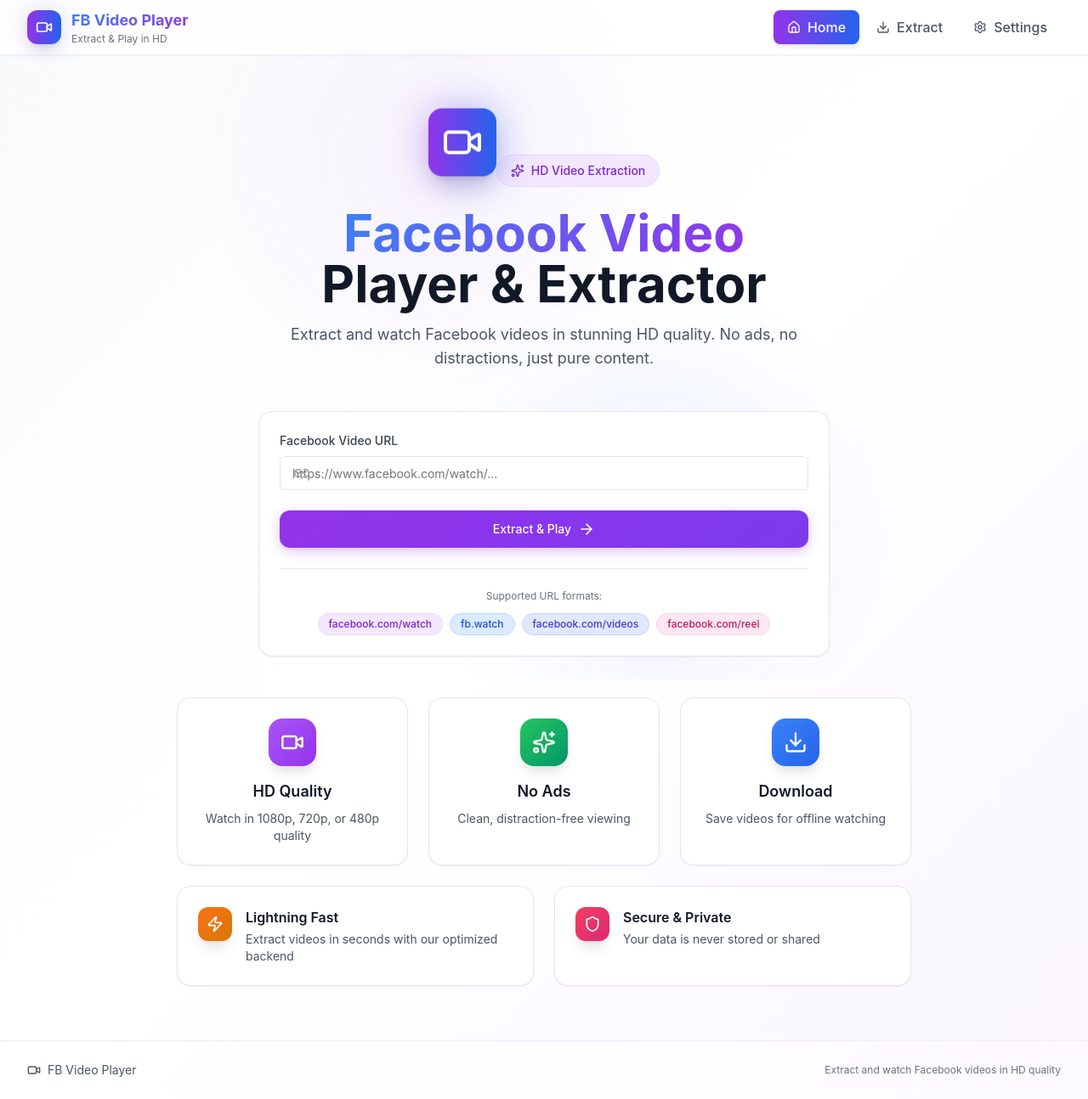
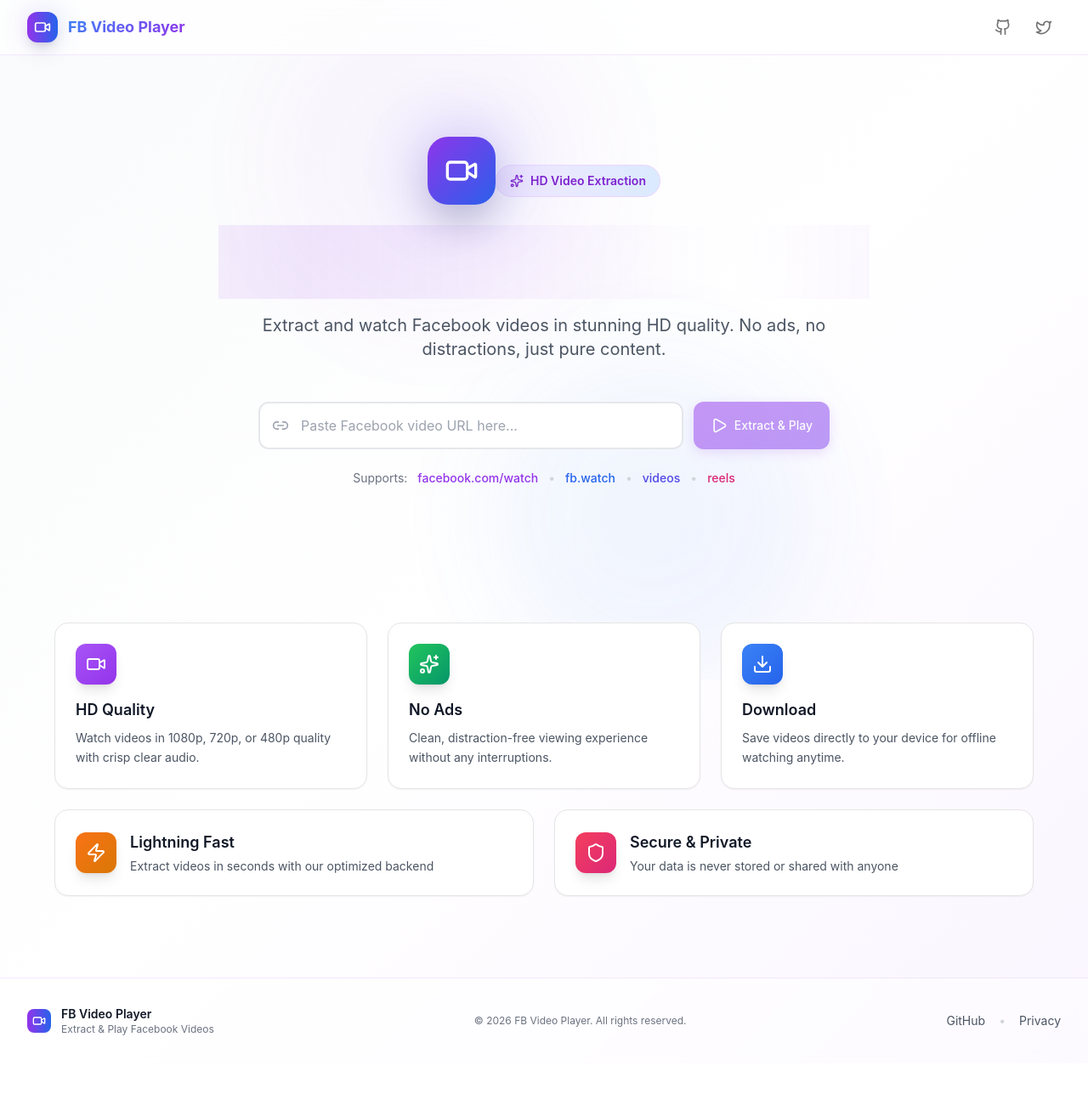
Before and after one commit to Imtiaz-Official/FacebookVideoPlayer, a React (Vite) app: page / in a window 1280 px wide. Shown: the whole page at 85% size. After the commit the page ends 1252 px from the top, so only its background shows below. Built offline with nearby package versions, Linux system fonts and the light colour scheme.

Commit message:
Improve home page alignment and professional look

```diff
--- a/src/AppRouter.jsx
+++ b/src/AppRouter.jsx
@@ -1,7 +1,7 @@
 import { Routes, Route, Navigate, useNavigate, useLocation } from 'react-router-dom';
 import Home from './pages/Home';
 import Player from './pages/Player';
-import { Video, Home as HomeIcon, Settings, Download } from 'lucide-react';
+import { Video, Github, Twitter } from 'lucide-react';
 
 export default function RouterApp() {
   const navigate = useNavigate();
@@ -9,14 +9,8 @@
   const isPlayerRoute = location.pathname === '/player';
   const isHomeRoute = location.pathname === '/';
 
-  const navItems = [
-    { icon: HomeIcon, label: 'Home', path: '/' },
-    { icon: Download, label: 'Extract', path: '/' },
-    { icon: Settings, label: 'Settings', path: '/' },
-  ];
-
   return (
-    <div className="min-h-screen bg-gradient-to-br from-gray-50 via-white to-purple-50 dark:from-gray-950 dark:via-gray-900 dark:to-purple-950">
+    <div className="min-h-screen flex flex-col bg-gradient-to-br from-gray-50 via-white to-purple-50 dark:from-gray-950 dark:via-gray-900 dark:to-purple-950">
       {/* Animated Background Orbs */}
       <div className="fixed inset-0 overflow-hidden pointer-events-none">
         <div className="absolute top-0 left-1/4 w-96 h-96 bg-purple-500/10 rounded-full blur-3xl animate-pulse-slow"></div>
@@ -25,59 +19,49 @@
 
       {/* Header */}
       {!isPlayerRoute && (
-        <header className="sticky top-0 z-50 backdrop-blur-md bg-white/70 dark:bg-gray-950/70 border-b border-purple-100 dark:border-purple-900/30 shadow-sm">
+        <header className="sticky top-0 z-50 backdrop-blur-md bg-white/70 dark:bg-gray-950/70 border-b border-purple-100 dark:border-purple-900/30">
           <div className="max-w-7xl mx-auto px-4 sm:px-6 lg:px-8">
             <div className="flex items-center justify-between h-16">
               {/* Logo */}
-              <div
-                className="flex items-center gap-3 cursor-pointer group"
+              <button
                 onClick={() => navigate('/')}
+                className="flex items-center gap-3 group"
               >
                 <div className="relative">
                   <div className="absolute inset-0 bg-gradient-to-r from-purple-600 to-blue-600 rounded-xl blur-lg opacity-20 group-hover:opacity-40 transition-opacity"></div>
-                  <div className="relative bg-gradient-to-r from-purple-600 to-blue-600 p-2.5 rounded-xl shadow-lg group-hover:shadow-xl transition-all">
+                  <div className="relative bg-gradient-to-r from-purple-600 to-blue-600 p-2 rounded-xl shadow-lg">
                     <Video className="w-5 h-5 text-white" />
                   </div>
                 </div>
-                <div className="hidden sm:block">
-                  <h1 className="text-lg font-bold gradient-text">FB Video Player</h1>
-                  <p className="text-xs text-gray-500 dark:text-gray-400">Extract & Play in HD</p>
-                </div>
+                <span className="text-lg font-bold gradient-text hidden sm:block">FB Video Player</span>
+              </button>
+
+              {/* Social Links */}
+              <div className="flex items-center gap-2">
+                <a
+                  href="https://github.com/Imtiaz-Official/FacebookVideoPlayer"
+                  target="_blank"
+                  rel="noopener noreferrer"
+                  className="btn-icon"
+                  aria-label="GitHub"
+                >
+                  <Github className="w-5 h-5" />
+                </a>
+                <a
+                  href="#"
+                  className="btn-icon"
+                  aria-label="Twitter"
+                >
+                  <Twitter className="w-5 h-5" />
+                </a>
               </div>
-
-              {/* Navigation - Desktop */}
-              <nav className="hidden md:flex items-center gap-1">
-                {navItems.map((item, index) => (
-                  <button
-                    key={index}
-                    onClick={() => navigate(item.path)}
-                    className={`
-                      flex items-center gap-2 px-4 py-2 rounded-lg font-medium transition-all
-                      ${isHomeRoute && index === 0
-                        ? 'bg-gradient-to-r from-purple-600 to-blue-600 text-white shadow-md'
-                        : 'text-gray-600 dark:text-gray-300 hover:bg-purple-50 dark:hover:bg-purple-950/30'
-                      }
-                    `}
-                  >
-                    <item.icon className="w-4 h-4" />
-                    <span>{item.label}</span>
-                  </button>
-                ))}
-              </nav>
-
-              {/* Mobile Menu Button */}
-              <button className="md:hidden p-2 rounded-lg text-gray-600 dark:text-gray-300 hover:bg-purple-50 dark:hover:bg-purple-950/30">
-                <svg className="w-6 h-6" fill="none" viewBox="0 0 24 24" stroke="currentColor">
-                  <path strokeLinecap="round" strokeLinejoin="round" strokeWidth={2} d="M4 6h16M4 12h16M4 18h16" />
-                </svg>
-              </button>
             </div>
           </div>
         </header>
       )}
 
       {/* Main Content */}
-      <main className="relative">
+      <main className="flex-1 relative">
         <Routes>
           <Route path="/" element={<Home />} />
           <Route path="/player" element={<Player />} />
@@ -88,15 +72,42 @@
       {/* Footer */}
       {!isPlayerRoute && (
         <footer className="relative border-t border-purple-100 dark:border-purple-900/30 bg-white/50 dark:bg-gray-950/50 backdrop-blur-sm">
-          <div className="max-w-7xl mx-auto px-4 sm:px-6 lg:px-8 py-6">
-            <div className="flex flex-col sm:flex-row items-center justify-between gap-4">
-              <div className="flex items-center gap-2 text-sm text-gray-600 dark:text-gray-400">
-                <Video className="w-4 h-4" />
-                <span>FB Video Player</span>
+          <div className="max-w-7xl mx-auto px-4 sm:px-6 lg:px-8 py-8">
+            <div className="flex flex-col md:flex-row items-center justify-between gap-4">
+              {/* Logo & Name */}
+              <div className="flex items-center gap-3">
+                <div className="bg-gradient-to-r from-purple-600 to-blue-600 p-1.5 rounded-lg">
+                  <Video className="w-4 h-4 text-white" />
+                </div>
+                <div>
+                  <p className="text-sm font-semibold text-gray-900 dark:text-white">FB Video Player</p>
+                  <p className="text-xs text-gray-500 dark:text-gray-500">Extract & Play Facebook Videos</p>
+                </div>
               </div>
-              <p className="text-xs text-gray-500 dark:text-gray-500">
-                Extract and watch Facebook videos in HD quality
+
+              {/* Copyright */}
+              <p className="text-xs text-gray-500 dark:text-gray-500 text-center">
+                © {new Date().getFullYear()} FB Video Player. All rights reserved.
               </p>
+
+              {/* Links */}
+              <div className="flex items-center gap-4 text-sm">
+                <a
+                  href="https://github.com/Imtiaz-Official/FacebookVideoPlayer"
+                  target="_blank"
+                  rel="noopener noreferrer"
+                  className="text-gray-600 dark:text-gray-400 hover:text-purple-600 dark:hover:text-purple-400 transition-colors"
+                >
+                  GitHub
+                </a>
+                <span className="text-gray-300 dark:text-gray-700">•</span>
+                <a
+                  href="#"
+                  className="text-gray-600 dark:text-gray-400 hover:text-purple-600 dark:hover:text-purple-400 transition-colors"
+                >
+                  Privacy
+                </a>
+              </div>
             </div>
           </div>
         </footer>
--- a/src/pages/Home.jsx
+++ b/src/pages/Home.jsx
@@ -1,6 +1,6 @@
 import { useState } from 'react';
 import { useNavigate } from 'react-router-dom';
-import { Link2, Video, Sparkles, ArrowRight, Download, Zap, Shield } from 'lucide-react';
+import { Link2, Video, Sparkles, ArrowRight, Download, Zap, Shield, Play } from 'lucide-react';
 
 export default function Home() {
   const [url, setUrl] = useState('');
@@ -19,54 +19,42 @@
     }
 
     setIsProcessing(true);
-
-    // Navigate to player page with the URL
     navigate(`/player?url=${encodeURIComponent(url)}`);
   };
 
   return (
-    <div className="min-h-screen">
-      {/* Main Content */}
-      <main className="max-w-4xl mx-auto px-4 py-12 sm:py-16 pt-8">
+    <div className="min-h-screen flex flex-col">
       {/* Hero Section */}
-        <div className="text-center mb-12 animate-fade-in">
-          {/* Animated Icon */}
-          <div className="inline-flex items-center justify-center mb-6">
-            <div className="relative">
-              <div className="absolute inset-0 bg-gradient-to-r from-purple-600 to-blue-600 rounded-2xl blur-xl opacity-30 animate-pulse-slow"></div>
-              <div className="relative bg-gradient-to-r from-purple-600 to-blue-600 p-4 rounded-2xl shadow-xl animate-float">
-                <Video className="w-12 h-12 text-white" />
-              </div>
-            </div>
+      <section className="flex-1 flex items-center justify-center px-4 py-16 sm:py-24">
+        <div className="max-w-4xl mx-auto w-full text-center">
+          {/* Icon */}
+          <div className="inline-flex items-center justify-center w-20 h-20 bg-gradient-to-br from-purple-600 to-blue-600 rounded-3xl shadow-2xl mb-8 relative">
+            <div className="absolute inset-0 bg-gradient-to-br from-purple-600 to-blue-600 rounded-3xl blur-2xl opacity-40 animate-pulse"></div>
+            <Video className="w-10 h-10 text-white relative z-10" />
           </div>
 
           {/* Badge */}
-          <div className="inline-flex items-center gap-2 bg-purple-100 dark:bg-purple-950/50 text-purple-700 dark:text-purple-300 px-4 py-2 rounded-full text-sm font-medium mb-6 border border-purple-200 dark:border-purple-800">
+          <div className="inline-flex items-center gap-2 bg-gradient-to-r from-purple-100 to-blue-100 dark:from-purple-950/50 dark:to-blue-950/50 text-purple-700 dark:text-purple-300 px-4 py-2 rounded-full text-sm font-semibold mb-8 border border-purple-200 dark:border-purple-800">
             <Sparkles className="w-4 h-4" />
             HD Video Extraction
           </div>
 
           {/* Heading */}
-          <h1 className="text-4xl sm:text-5xl md:text-6xl font-bold mb-4">
-            <span className="gradient-text">Facebook Video</span>
-            <br />
-            <span className="text-gray-900 dark:text-white">Player & Extractor</span>
+          <h1 className="text-4xl sm:text-5xl md:text-6xl lg:text-7xl font-bold mb-6 tracking-tight">
+            <span className="bg-gradient-to-r from-purple-600 via-blue-600 to-purple-600 bg-clip-text text-transparent bg-[length:200%_auto] animate-shimmer">
+              Facebook Video Player
+            </span>
           </h1>
 
           {/* Description */}
-          <p className="text-gray-600 dark:text-gray-400 text-lg max-w-2xl mx-auto">
+          <p className="text-lg sm:text-xl text-gray-600 dark:text-gray-400 max-w-2xl mx-auto mb-12 leading-relaxed">
             Extract and watch Facebook videos in stunning HD quality. No ads, no distractions, just pure content.
           </p>
-        </div>
 
-        {/* URL Input Card */}
-        <div className="card max-w-2xl mx-auto mb-12 animate-fade-in" style={{ animationDelay: '0.1s' }}>
-          <form onSubmit={handleSubmit} className="space-y-6">
-            <div>
-              <label className="block text-sm font-medium text-gray-700 dark:text-gray-300 mb-2">
-                Facebook Video URL
-              </label>
-              <div className="relative">
+          {/* URL Input Form */}
+          <form onSubmit={handleSubmit} className="max-w-2xl mx-auto mb-16">
+            <div className="flex flex-col sm:flex-row gap-3 items-stretch">
+              <div className="relative flex-1">
                 <div className="absolute inset-y-0 left-0 pl-4 flex items-center pointer-events-none">
                   <Link2 className="h-5 w-5 text-gray-400" />
                 </div>
@@ -74,17 +62,15 @@
                   type="url"
                   value={url}
                   onChange={(e) => setUrl(e.target.value)}
-                  placeholder="https://www.facebook.com/watch/..."
-                  className="input pl-12"
+                  placeholder="Paste Facebook video URL here..."
+                  className="w-full h-14 pl-12 pr-4 rounded-xl border-2 border-gray-200 dark:border-gray-700 bg-white dark:bg-gray-800 text-gray-900 dark:text-white placeholder-gray-400 focus:border-purple-500 focus:ring-4 focus:ring-purple-500/20 transition-all text-base"
                   required
                 />
               </div>
-            </div>
-
               <button
                 type="submit"
                 disabled={isProcessing || !url.trim()}
-              className="btn btn-primary w-full text-base"
+                className="btn btn-primary h-14 px-8 text-base font-semibold whitespace-nowrap disabled:opacity-50"
               >
                 {isProcessing ? (
                   <>
@@ -93,89 +79,86 @@
                   </>
                 ) : (
                   <>
+                    <Play className="w-5 h-5" />
                     Extract & Play
-                  <ArrowRight className="w-5 h-5" />
                   </>
                 )}
               </button>
-          </form>
+            </div>
 
             {/* Supported URLs */}
-          <div className="mt-6 pt-6 border-t border-gray-200 dark:border-gray-700">
-            <p className="text-xs text-gray-500 dark:text-gray-400 text-center mb-3">
-              Supported URL formats:
-            </p>
-            <div className="flex flex-wrap justify-center gap-2">
-              <span className="px-3 py-1 bg-purple-100 dark:bg-purple-950/50 text-purple-700 dark:text-purple-300 rounded-full text-xs font-medium border border-purple-200 dark:border-purple-800">
-                facebook.com/watch
-              </span>
-              <span className="px-3 py-1 bg-blue-100 dark:bg-blue-950/50 text-blue-700 dark:text-blue-300 rounded-full text-xs font-medium border border-blue-200 dark:border-blue-800">
-                fb.watch
-              </span>
-              <span className="px-3 py-1 bg-indigo-100 dark:bg-indigo-950/50 text-indigo-700 dark:text-indigo-300 rounded-full text-xs font-medium border border-indigo-200 dark:border-indigo-800">
-                facebook.com/videos
-              </span>
-              <span className="px-3 py-1 bg-pink-100 dark:bg-pink-950/50 text-pink-700 dark:text-pink-300 rounded-full text-xs font-medium border border-pink-200 dark:border-pink-800">
-                facebook.com/reel
-              </span>
+            <div className="mt-6 flex flex-wrap items-center justify-center gap-3 text-sm">
+              <span className="text-gray-500 dark:text-gray-400">Supports:</span>
+              <span className="text-purple-600 dark:text-purple-400 font-medium">facebook.com/watch</span>
+              <span className="text-gray-300 dark:text-gray-600">•</span>
+              <span className="text-blue-600 dark:text-blue-400 font-medium">fb.watch</span>
+              <span className="text-gray-300 dark:text-gray-600">•</span>
+              <span className="text-indigo-600 dark:text-indigo-400 font-medium">videos</span>
+              <span className="text-gray-300 dark:text-gray-600">•</span>
+              <span className="text-pink-600 dark:text-pink-400 font-medium">reels</span>
+            </div>
+          </form>
+        </div>
+      </section>
+
+      {/* Features Section */}
+      <section className="px-4 pb-16 sm:pb-24">
+        <div className="max-w-6xl mx-auto">
+          {/* Feature Grid */}
+          <div className="grid grid-cols-1 md:grid-cols-3 gap-6 mb-6">
+            <div className="card group hover:border-purple-200 dark:hover:border-purple-800 transition-all">
+              <div className="w-12 h-12 bg-gradient-to-br from-purple-500 to-purple-600 rounded-xl flex items-center justify-center mb-4 shadow-lg group-hover:scale-110 transition-transform">
+                <Video className="w-6 h-6 text-white" />
+              </div>
+              <h3 className="text-lg font-semibold text-gray-900 dark:text-white mb-2">HD Quality</h3>
+              <p className="text-gray-600 dark:text-gray-400 text-sm leading-relaxed">Watch videos in 1080p, 720p, or 480p quality with crisp clear audio.</p>
+            </div>
+
+            <div className="card group hover:border-green-200 dark:hover:border-green-800 transition-all">
+              <div className="w-12 h-12 bg-gradient-to-br from-green-500 to-emerald-600 rounded-xl flex items-center justify-center mb-4 shadow-lg group-hover:scale-110 transition-transform">
+                <Sparkles className="w-6 h-6 text-white" />
+              </div>
+              <h3 className="text-lg font-semibold text-gray-900 dark:text-white mb-2">No Ads</h3>
+              <p className="text-gray-600 dark:text-gray-400 text-sm leading-relaxed">Clean, distraction-free viewing experience without any interruptions.</p>
+            </div>
+
+            <div className="card group hover:border-blue-200 dark:hover:border-blue-800 transition-all">
+              <div className="w-12 h-12 bg-gradient-to-br from-blue-500 to-blue-600 rounded-xl flex items-center justify-center mb-4 shadow-lg group-hover:scale-110 transition-transform">
+                <Download className="w-6 h-6 text-white" />
+              </div>
+              <h3 className="text-lg font-semibold text-gray-900 dark:text-white mb-2">Download</h3>
+              <p className="text-gray-600 dark:text-gray-400 text-sm leading-relaxed">Save videos directly to your device for offline watching anytime.</p>
+            </div>
+          </div>
+
+          {/* Secondary Features */}
+          <div className="grid grid-cols-1 sm:grid-cols-2 gap-6">
+            <div className="card group hover:border-orange-200 dark:hover:border-orange-800 transition-all">
+              <div className="flex items-center gap-4">
+                <div className="w-12 h-12 bg-gradient-to-br from-orange-500 to-amber-600 rounded-xl flex items-center justify-center flex-shrink-0 shadow-lg group-hover:scale-110 transition-transform">
+                  <Zap className="w-6 h-6 text-white" />
+                </div>
+                <div>
+                  <h3 className="text-lg font-semibold text-gray-900 dark:text-white mb-1">Lightning Fast</h3>
+                  <p className="text-gray-600 dark:text-gray-400 text-sm">Extract videos in seconds with our optimized backend</p>
                 </div>
               </div>
             </div>
 
-        {/* Features */}
-        <div className="grid grid-cols-1 sm:grid-cols-3 gap-4 sm:gap-6">
-          <div className="card text-center animate-fade-in" style={{ animationDelay: '0.2s' }}>
-            <div className="w-14 h-14 bg-gradient-to-br from-purple-500 to-purple-600 rounded-2xl flex items-center justify-center mx-auto mb-4 shadow-lg">
-              <Video className="w-7 h-7 text-white" />
-            </div>
-            <h3 className="font-semibold text-gray-900 dark:text-white mb-2 text-lg">HD Quality</h3>
-            <p className="text-sm text-gray-600 dark:text-gray-400">Watch in 1080p, 720p, or 480p quality</p>
-          </div>
-
-          <div className="card text-center animate-fade-in" style={{ animationDelay: '0.3s' }}>
-            <div className="w-14 h-14 bg-gradient-to-br from-green-500 to-emerald-600 rounded-2xl flex items-center justify-center mx-auto mb-4 shadow-lg">
-              <Sparkles className="w-7 h-7 text-white" />
-            </div>
-            <h3 className="font-semibold text-gray-900 dark:text-white mb-2 text-lg">No Ads</h3>
-            <p className="text-sm text-gray-600 dark:text-gray-400">Clean, distraction-free viewing</p>
-          </div>
-
-          <div className="card text-center animate-fade-in" style={{ animationDelay: '0.4s' }}>
-            <div className="w-14 h-14 bg-gradient-to-br from-blue-500 to-blue-600 rounded-2xl flex items-center justify-center mx-auto mb-4 shadow-lg">
-              <Download className="w-7 h-7 text-white" />
-            </div>
-            <h3 className="font-semibold text-gray-900 dark:text-white mb-2 text-lg">Download</h3>
-            <p className="text-sm text-gray-600 dark:text-gray-400">Save videos for offline watching</p>
-          </div>
-        </div>
-
-        {/* Additional Features Row */}
-        <div className="grid grid-cols-1 sm:grid-cols-2 gap-4 sm:gap-6 mt-6">
-          <div className="card animate-fade-in" style={{ animationDelay: '0.5s' }}>
-            <div className="flex items-start gap-4">
-              <div className="w-10 h-10 bg-gradient-to-br from-orange-500 to-amber-600 rounded-xl flex items-center justify-center flex-shrink-0 shadow-lg">
-                <Zap className="w-5 h-5 text-white" />
+            <div className="card group hover:border-rose-200 dark:hover:border-rose-800 transition-all">
+              <div className="flex items-center gap-4">
+                <div className="w-12 h-12 bg-gradient-to-br from-rose-500 to-pink-600 rounded-xl flex items-center justify-center flex-shrink-0 shadow-lg group-hover:scale-110 transition-transform">
+                  <Shield className="w-6 h-6 text-white" />
                 </div>
                 <div>
-                <h3 className="font-semibold text-gray-900 dark:text-white mb-1">Lightning Fast</h3>
-                <p className="text-sm text-gray-600 dark:text-gray-400">Extract videos in seconds with our optimized backend</p>
-              </div>
-            </div>
-          </div>
-
-          <div className="card animate-fade-in" style={{ animationDelay: '0.6s' }}>
-            <div className="flex items-start gap-4">
-              <div className="w-10 h-10 bg-gradient-to-br from-rose-500 to-pink-600 rounded-xl flex items-center justify-center flex-shrink-0 shadow-lg">
-                <Shield className="w-5 h-5 text-white" />
-              </div>
-              <div>
-                <h3 className="font-semibold text-gray-900 dark:text-white mb-1">Secure & Private</h3>
-                <p className="text-sm text-gray-600 dark:text-gray-400">Your data is never stored or shared</p>
+                  <h3 className="text-lg font-semibold text-gray-900 dark:text-white mb-1">Secure & Private</h3>
+                  <p className="text-gray-600 dark:text-gray-400 text-sm">Your data is never stored or shared with anyone</p>
                 </div>
               </div>
             </div>
           </div>
-      </main>
+        </div>
+      </section>
     </div>
   );
 }
```
Lines whose indentation alone changed are shown as unchanged.
